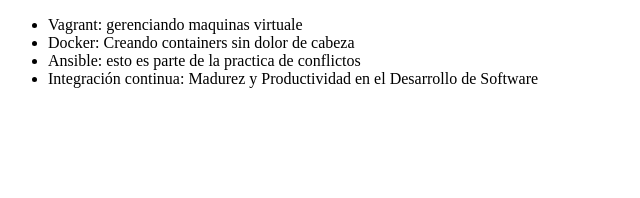
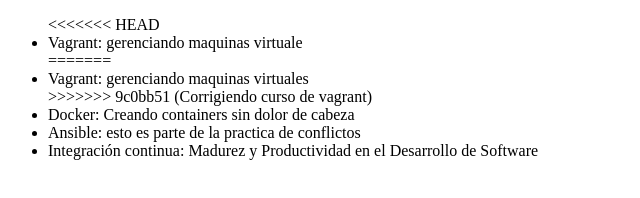
Before and after one commit to EsperanzaAkash/Alura-git, a plain HTML site: page index.html in a window 1280 px wide. Shown: the whole page, without its empty margins (0-640 px from the left). Drawn offline with Linux system fonts and the light colour scheme.

Commit message:
Corrigiendo curso de vagrant

```diff
--- a/index.html
+++ b/index.html
@@ -6,7 +6,11 @@
 </head>
 <body>
      <ul>
+<<<<<<< HEAD
          <li> Vagrant: gerenciando maquinas virtuale </li>
+=======
+         <li> Vagrant: gerenciando maquinas virtuales </li>
+>>>>>>> 9c0bb51 (Corrigiendo curso de vagrant)
          <li> Docker: Creando containers sin dolor de cabeza </li>
          <li> Ansible: esto es parte de la practica de conflictos  </li>
          <li> Integración continua: Madurez y Productividad en el Desarrollo de Software</li>
```
